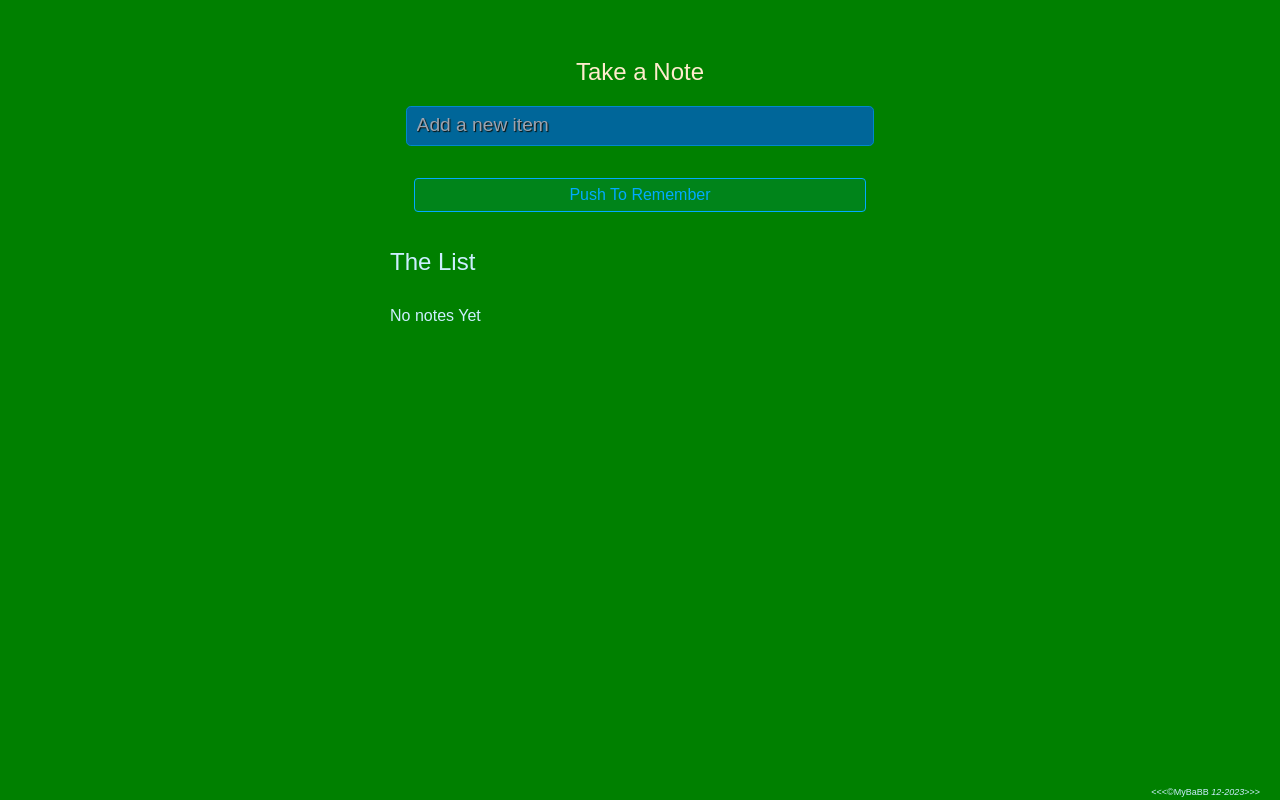
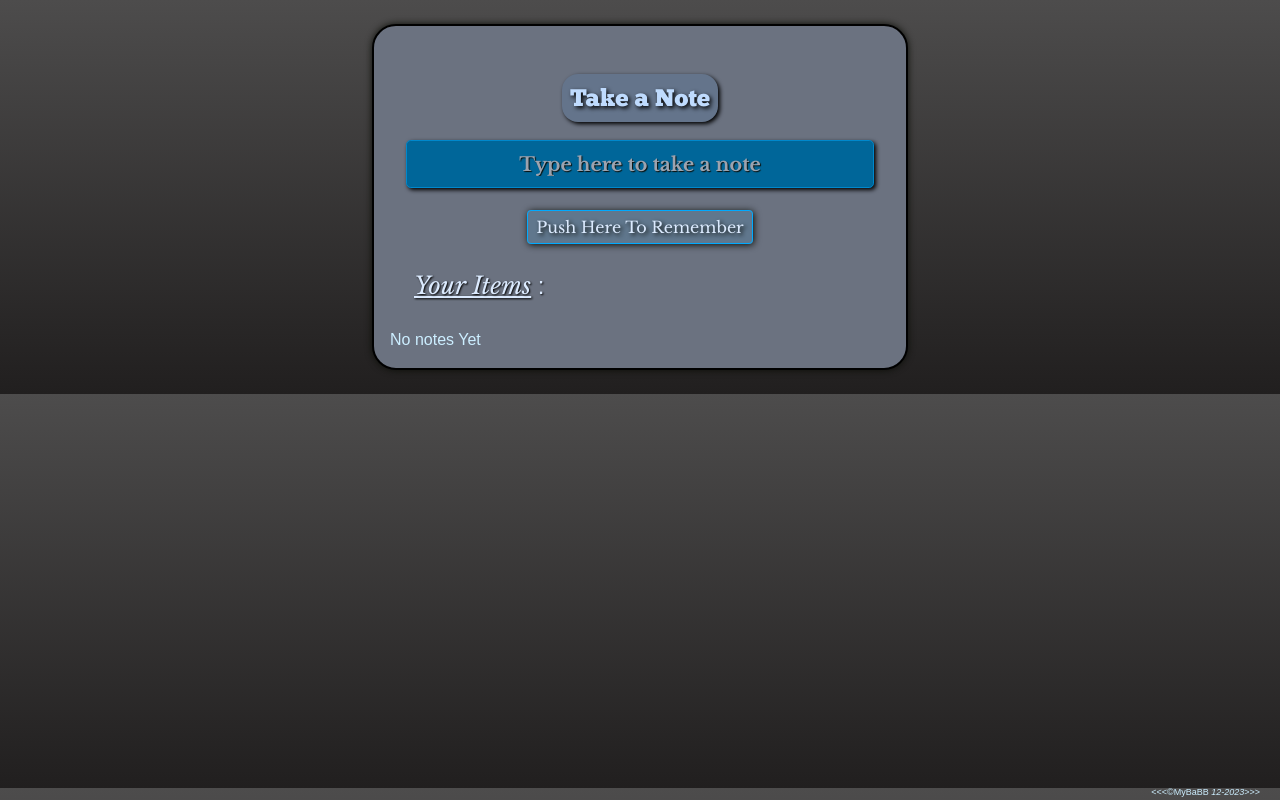
Before and after one commit to MyBaBB/MyBABB-Remember, a React (Vite) app: page / in a window 1280 px wide. Built offline with nearby package versions, Linux system fonts and the light colour scheme.

Commit message:
styles look good like this I think, need to install format next and think about more customizations for this todo list to make it fancy

```diff
--- a/src/TodoFolder/NewTodoForm.jsx
+++ b/src/TodoFolder/NewTodoForm.jsx
@@ -16,17 +16,22 @@ export function NewTodoForm({ onSubmit }) {
   return (
     <form onSubmit={handleSubmit} className="new-item-form relative flex m-auto w-[250px] xs:w-[400px] md:w-[500px] ">
       <div className="form-row  ">
-        <label htmlFor="item"><span className="oldFart my-4 text-3xl sm:text-2xl m-auto
-          w-fit   ">Take a Note</span></label>
-        <input
+        <label htmlFor="item">
+                      <span className="oldFart bg-slate-500 rounded-2xl p-2
+                       text-blue-200 font-ChunkFive-Regular my-4 text-3xl sm:text-2xl m-auto
+                       w-fit">
+          Take a Note</span>
+       </label>
+        <input className="placeHolder1 text-center font-LibreBaskerville-Bold hover:opacity-80
+                          border-2 border-blue-200 rounded-lg w-full h-12"
           value={newItem}
           onChange={e => setNewItem(e.target.value)}
           type="text"
           id="item"
-          placeholder="Add a new item"
+          placeholder="Type here to take a note"
         />
       </div>
-      <button className="btn mt-4 ">Push To Remember </button>
+      <button className="btn text-blue-100 font-LibreBaskerville-Regular w-fit m-auto  ">Push Here To Remember </button>
 
     </form>
   )
--- a/src/TodoFolder/Todo.css
+++ b/src/TodoFolder/Todo.css
@@ -4,7 +4,7 @@
 }
 
 body {
-	background: green;
+	background: linear-gradient(to bottom, rgb(77, 76, 76), rgb(33, 31, 31));
 	color: hsl(200, 100%, 90%);
 	max-width: 400px;
 	min-width: 250px;
@@ -13,7 +13,10 @@ body {
 	margin-left: 1rem;
 	margin-right: 1rem;
 }
+.controlContainer {
+	box-shadow:0px 0px 7px #0c0e08;
 
+}
 .new-item-form {
 
 	display: flex;
@@ -36,17 +39,21 @@ body {
 }
 .title1 {
 	overflow-wrap: break-word;
+	text-shadow:.5px .5px 1px #000000;
 }
 .btn {
 	background: hsl(200, 100%, 50%, 0.1);
 	border: 1px solid hsl(200, 100%, 50%);
-	color: hsl(200, 100%, 50%);
+
+	box-shadow: 1px 1px 7px #0c0e08;
+	text-shadow: 2px 2px 4px #0c0e08;
 	padding: 0.25em 0.5em;
 	border-radius: 0.25em;
 	cursor: pointer;
 	outline: none;
 	margin-left: 1rem;
 	margin-right: 1rem;
+
 }
 
 .btn:hover,
@@ -66,7 +73,11 @@ body {
 	background: hsl(0, 100%, 40%, 0.5);
 	color: #000;
 }
+.copyButton {
+	text-shadow:1px 1px 2px #000000;
 
+
+}
 .new-item-form input {
 	outline: none;
 	border: 1px solid hsl(200, 100%, 40%);
@@ -84,8 +95,14 @@ body {
 
 .header {
 	font-size: 1.5rem;
-	margin-top: 1.5rem;
+	margin-top: 1rem;
 	margin-bottom: 0.5rem;
+	margin-left: 24px;
+
+	text-decoration-thickness: 2px;
+	text-shadow: 1px 1px 2px #000000;
+
+
 }
 
 .label1 {
@@ -99,6 +116,9 @@ body {
 	margin:0, auto;
 	margin-left: 1rem;
 	margin-right:1rem;
+    box-shadow: 0px 0px 4px #000000;
+	text-shadow: 1px 1px 2px #000000;
+
 }
 
 .checkbox1 {
@@ -114,6 +134,7 @@ body {
 
 .list li:has(input:checked) label {
 	color: hsl(333, 20%, 40%);
+	text-shadow: none;
 }
 
 .list {
@@ -126,6 +147,7 @@ body {
 	display: flex;
 	gap: 0.5rem;
 	align-items: center;
+	color:aliceblue;
 }
 
 .list li label {
@@ -137,6 +159,7 @@ body {
 
 .list li:has(input:focus-visible) label {
 	outline: 1px solid hsl(200, 100%, 50%);
+
 }
 
 .list li input {
@@ -146,6 +169,7 @@ body {
 	appearance: none;
 	pointer-events: none;
 	position: absolute;
+
 }
 
 .list li label::before {
@@ -163,6 +187,7 @@ body {
 
 .list li label:hover::before {
 	background: hsl(200, 100%, 80%);
+
 }
 
 .list li:has(input:checked) label::before {
@@ -176,11 +201,22 @@ body {
 
 .list li:has(input:checked) label:hover::before {
 	background: hsl(200, 100%, 30%);
+
 }
 .oldFart {
 
 	display: flex;
 	justify-content: center;
-	color: #ffebcd;
+	text-shadow: 2px 2px 4px #000000;
 	margin-bottom: 0.4rem;
+	box-shadow: 2px 2px 4px #000000;
+
 }
+.placeHolder1 {
+	display: flex;
+	justify-content: center;
+	text-shadow: 2px 2px 4px #000000;
+	margin-bottom: 0.4rem;
+	box-shadow: 2px 2px 4px #000000;
+
+}
--- a/src/TodoFolder/TodoItem.jsx
+++ b/src/TodoFolder/TodoItem.jsx
@@ -7,10 +7,11 @@ function copyTodoItem(title) {
 
 export function TodoItem({ completed, id, title, toggleTodo, deleteTodo }) {
     return (
-      <div className="outerDivContainer w-fit m-auto" >
+      <div className="outerDivContainer  w-fit m-auto" >
         <li  className="ListItem9  ">
 
-          <label  className="label1 relative flex m-auto border-2 w-[250px] xs:w-[400px] md:w-[500px] border-varMEDBLUEFEATHER rounded-md   ">
+          <label  className="label1 relative bg-slate-700 flex m-auto border-2 w-[250px] xs:w-[400px] md:w-[500px]
+                    border-varMEDBLUEFEATHER rounded-md   ">
             <input
               type="checkbox"
               checked={completed}
@@ -18,20 +19,21 @@ export function TodoItem({ completed, id, title, toggleTodo, deleteTodo }) {
 
             />
             <div className="checkbox1 overflow-x-auto" >
-              <span className="title1">{title}</span>
+              <span className="title1 font-NotoSans-VariableFont_wdth,wght text-lg">{title}</span>
             </div>
 
           </label>
           </li>
-       <div className=" relative flex justify-between pt-1 pb-4 m-auto">
-          <button onClick={() => deleteTodo(id)} className="btn btn-danger relative  ">
+       <div className=" relative flex font-Aclonica-Regular justify-between pt-1 pb-4 m-auto">
+          <button onClick={() => deleteTodo(id)} className="btn hover:bg-red-700  text-gray-200
+                    bg-red-900 relative  ">
             Delete
           </button>
 
           <button onClick={() => {
             copyTodoItem(title);
             alert("📋Copied to ClipBoard");
-          }} className="btn copyButton relative flex">
+          }} className="btn  copyButton font-Aclonica-Regular relative flex hover:bg-white hover:text-black">
             Copy
           </button>
           </div>
--- a/src/TodoFolder/WholeTodo.jsx
+++ b/src/TodoFolder/WholeTodo.jsx
@@ -46,9 +46,11 @@ export default function App() {
 
     return (
     <>
-    <div className="controlContainer w-fit m-auto   ">
+    <div className="controlContainer w-fit bg-gray-500 m-auto border-2 rounded-3xl p-4 border-black  ">
       <NewTodoForm onSubmit={addTodo} />
-      <span className="text-left"><h1 className="header pb-4">The List</h1></span>
+      <span className="text-left"><h1 className="header text-blue-100
+       decoration- pb-4">
+        <u><span className=" font-LibreBaskerville-Italic">Your Items</span></u> :</h1></span>
       <TodoList todos={todos} toggleTodo={toggleTodo} deleteTodo={deleteTodo} />
       </div>
     </>
```
Also changed, not shown: 1 other file (tests, documents, lock files or other folders).
